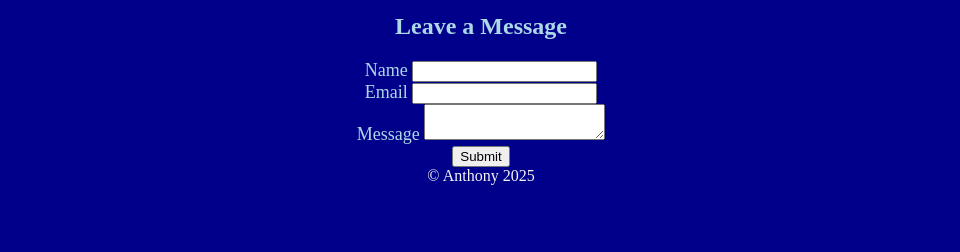
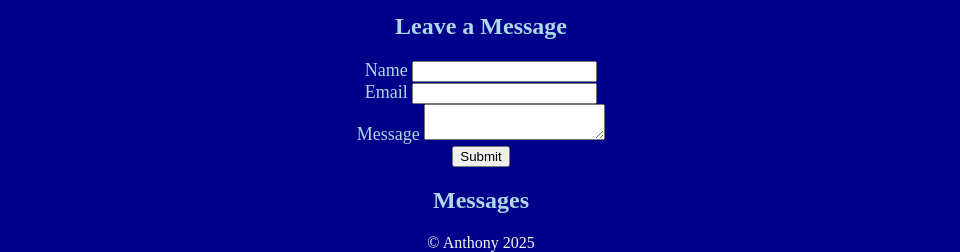
Before and after one commit to AnthonyKamanya/CTD_Anthony_Kamanya_Jupiter_, a plain HTML site: page index.html in a window 1280 px wide. Shown: the part 1162-1414 px from the top of the page, without its empty margins (159-1119 px from the left). Before the commit the page ends 1347 px from the top, so only its background shows below. Drawn offline with nearby package versions, Linux system fonts and the light colour scheme; a web font is replaced by a local one.

Commit message:
Add message list section

```diff
--- a/index.html
+++ b/index.html
@@ -146,6 +146,10 @@
         <button type="submit">Submit</button>
       </form>
     </section>
+    <section id="messages">
+      <h2>Messages</h2>
+      <ul></ul>
+    </section>
     <script src="./js/index.js"></script>
   </body>
 </html>
```
